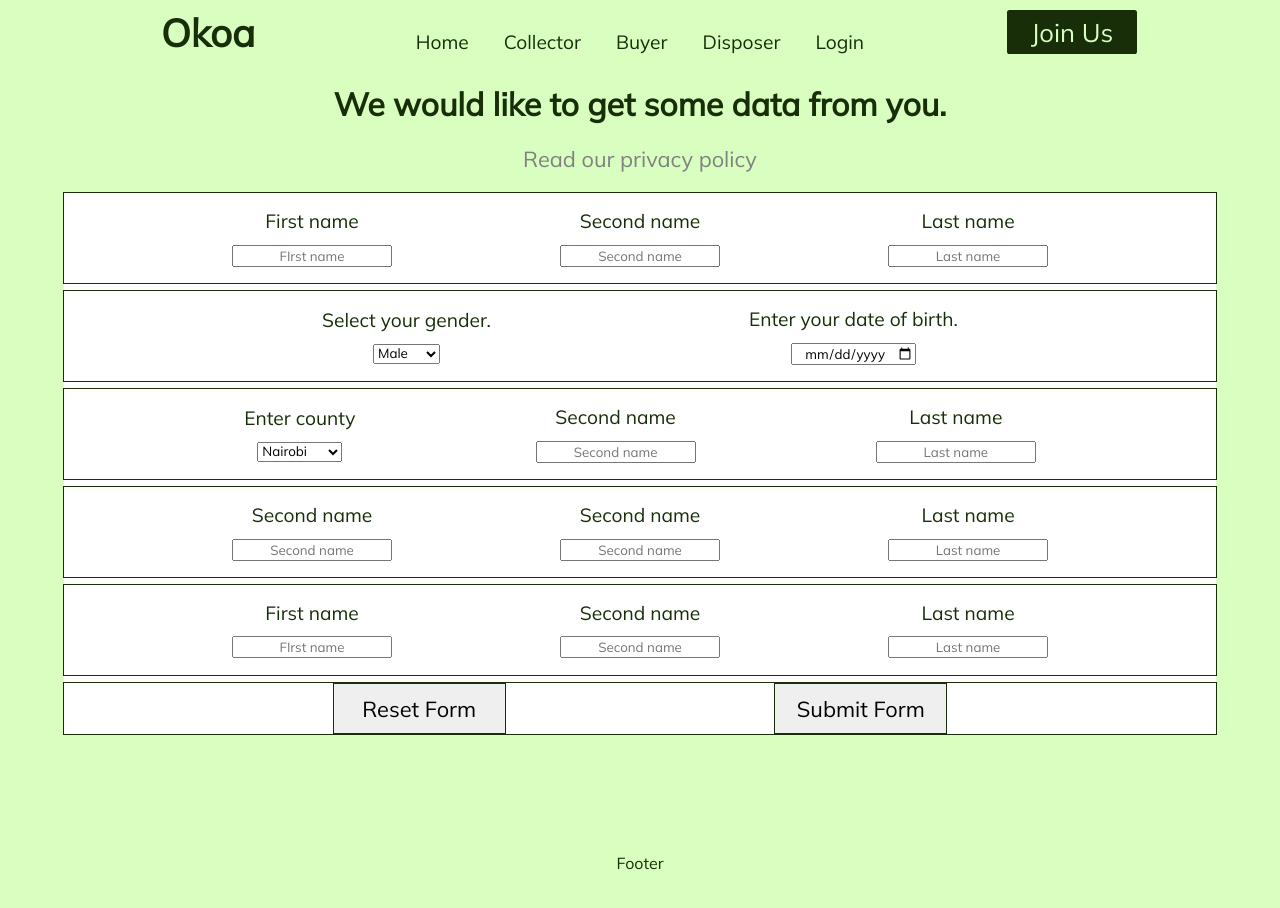
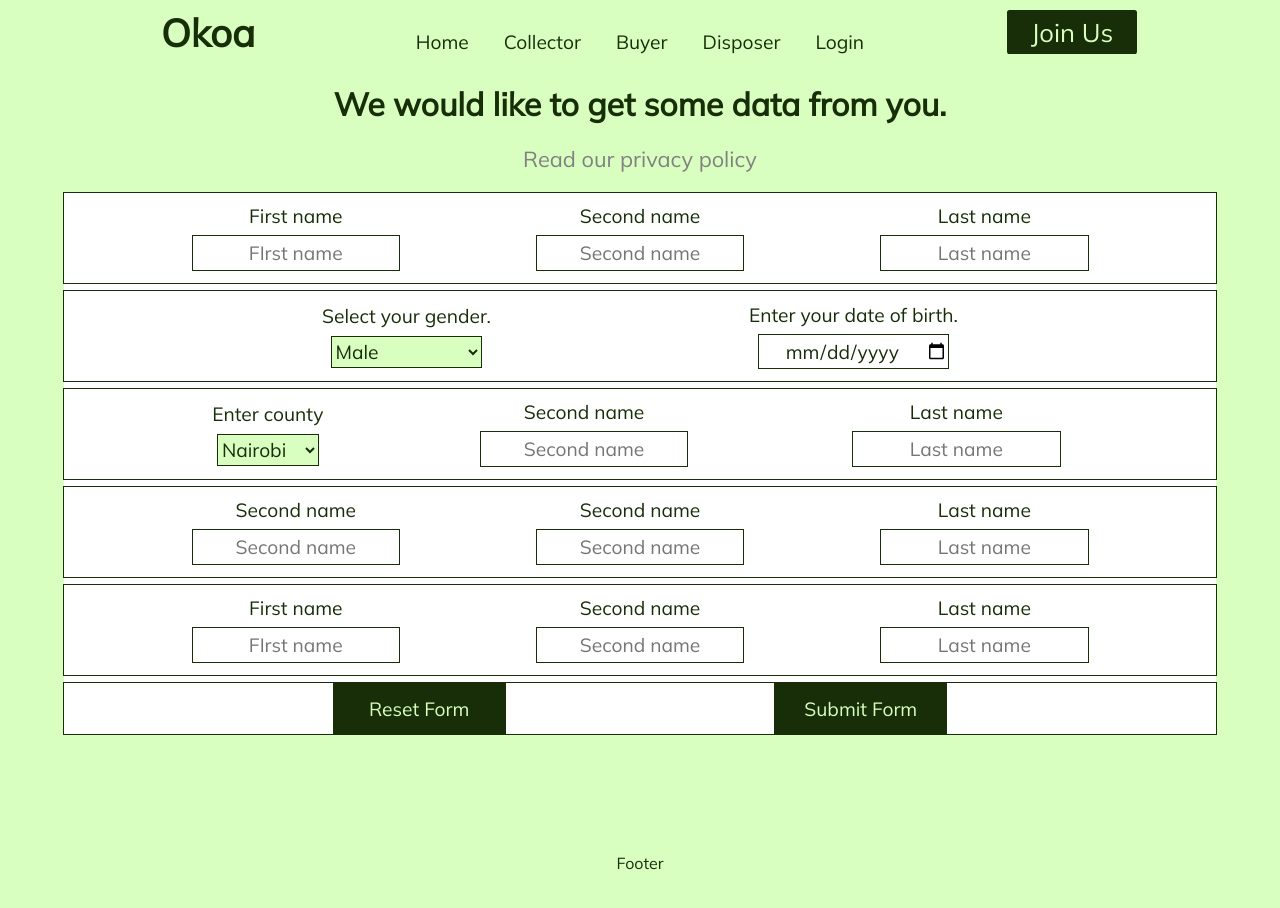
Before and after one commit to MokuaEnock/greenly, a React (Create React App) app: page /profile in a window 1280 px wide. Shown: the top 908 px of the page. Built offline with nearby package versions, Linux system fonts and the light colour scheme; no server answers.

Commit message:
style select and input tags

```diff
--- a/src/pages/disposer/profile.css
+++ b/src/pages/disposer/profile.css
@@ -75,6 +75,29 @@ input {
 #form-buttons > * {
   border: thin solid #172e08;
   height: 100%;
-  font-size: 1.7vw;
+  font-size: 1.5vw;
   width: 15%;
+  background-color: #172e08;
+  color: #d8ffc0;
 }
+
+select {
+  width: 90%;
+  height: 40%;
+  font-size: 1.5vw;
+  background-color: #d8ffc0;
+  color: #172e08;
+  border: thin solid #172e08;
+}
+
+select:focus {
+  outline: none;
+}
+
+#poser-profile input {
+  width: 90%;
+  height: 40%;
+  font-size: 1.5vw;
+  color: #172e08;
+  border: thin solid #172e08;
+}
```
